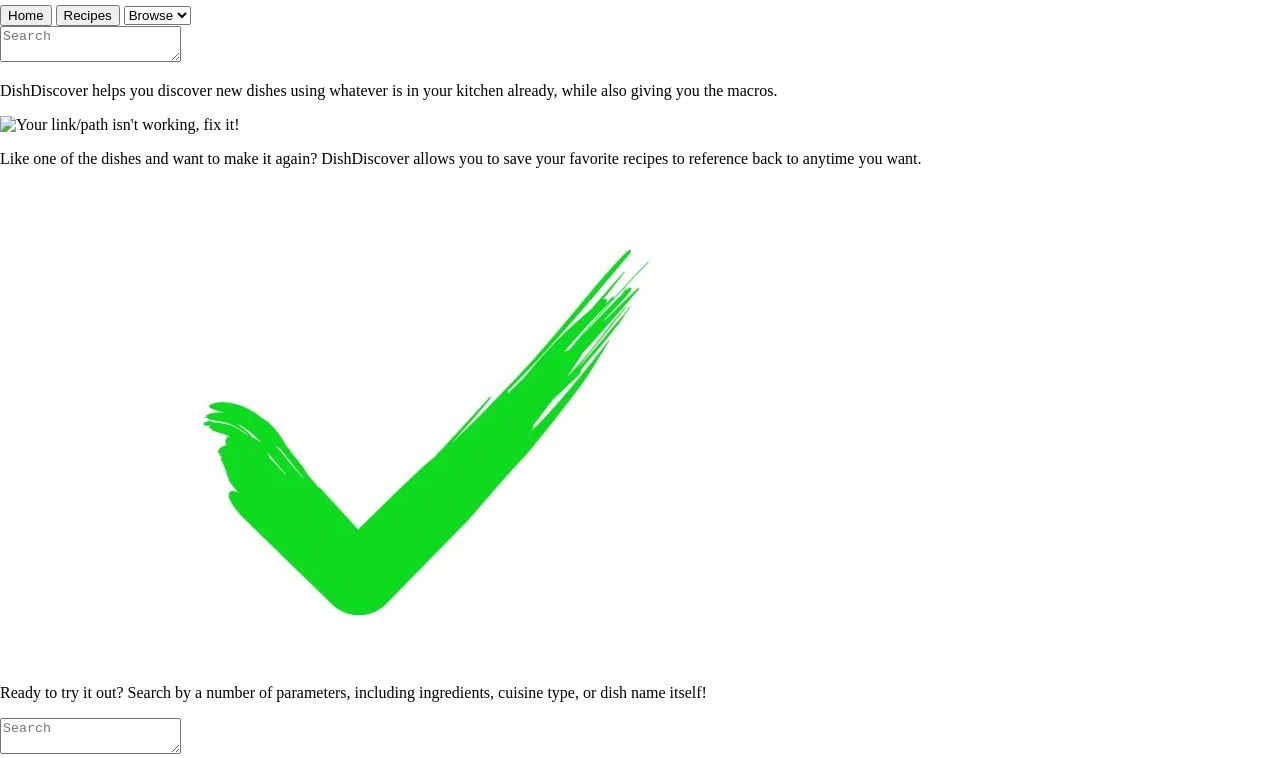
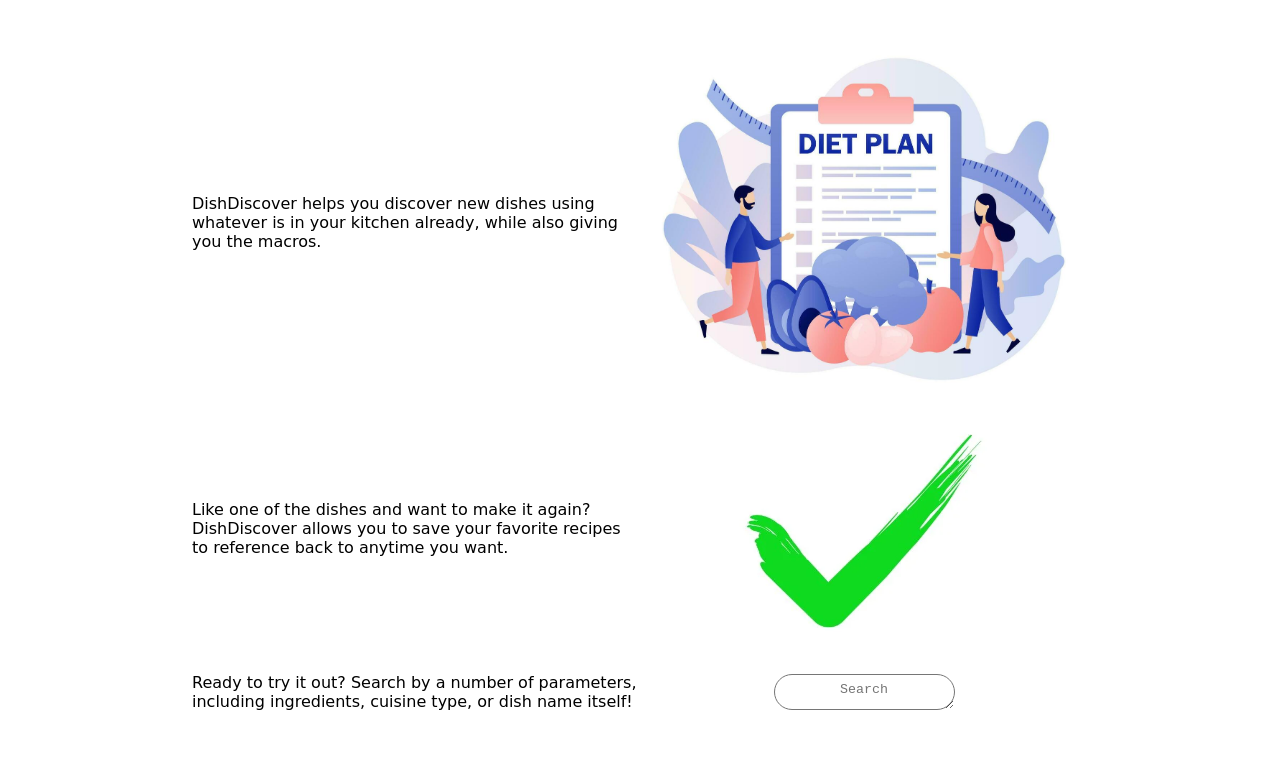
Before and after one commit to tran-christopher/Ajax-Project, a plain HTML site: page index.html in a window 1280 px wide. Shown: the part 75-833 px from the top of the page. After the commit the page ends 802 px from the top, so only its background shows below. Drawn offline with Linux system fonts and the light colour scheme; a web font is replaced by a local one.

Commit message:
WIP CSS for home page #1

```diff
--- a/css/layout.css
+++ b/css/layout.css
@@ -0,0 +1,19 @@
+.hidden {
+  display: none !important;
+}
+
+img {
+  width: 100%;
+}
+
+.row {
+  display: flex;
+}
+
+.column-full {
+  width: 100%;
+}
+
+.column-half {
+  width: 50%;
+}
--- a/css/styles.css
+++ b/css/styles.css
@@ -0,0 +1,56 @@
+body {
+  font-family: 'Short Stack', cursive;
+}
+
+button {
+  font-family: 'Short Stack', cursive;
+}
+
+.orange {
+  background-color: #FECC90;
+}
+
+.home-header {
+  display: flex;
+  justify-content: space-between;
+  justify-content: space-around;
+}
+
+.tabs {
+  border-width: 0px;
+  border-radius: 20px;
+  padding-top: 5px;
+  padding-bottom: 5px;
+  padding-left: 10px;
+  padding-right: 10px;
+}
+
+.middle-tab {
+  margin-right: 10px;
+  margin-left: 10px;
+}
+
+.home-body {
+  display: flex;
+  align-items: center;
+  justify-content: center;
+}
+
+.rounded-search-bar {
+  border-radius: 20px;
+}
+
+::placeholder {
+  text-align: center;
+  line-height: 200%;
+}
+
+.align-self-vertical {
+  align-self: center;
+}
+
+.margin-left-right-body {
+  margin-top: 3%;
+  margin-left: 15%;
+  margin-right: 15%;
+}
--- a/index.html
+++ b/index.html
@@ -8,52 +8,66 @@
   <link rel="stylesheet" href="css/reset.css">
   <link rel="stylesheet" href="css/layout.css">
   <link rel="stylesheet" href="css/styles.css">
+  <link rel="preconnect" href="https://fonts.googleapis.com">
+  <link rel="preconnect" href="https://fonts.gstatic.com" crossorigin>
+  <link href="https://fonts.googleapis.com/css2?family=Short+Stack&display=swap" rel="stylesheet">
 </head>
 <body>
-  <header>
+  <header class="home-header">
     <div>
       <h1>DishDiscover</h1>
     </div>
-    <div>
-      <button type="button">Home</button>
-      <button type="button">Recipes</button>
-      <select>
-        <option selected>Browse</option>
-      </select>
+    <div class="align-self-vertical">
+      <button class="orange tabs" type="button">Home</button>
+      <button class="orange middle-tab tabs" type="button">Recipes</button>
+      <button class="orange tabs" type="button">Browse</button>
     </div>
-    <div>
-      <textarea placeholder="Search"></textarea>
+    <div class="align-self-vertical">
+      <textarea class="rounded-search-bar" placeholder="Search"></textarea>
     </div>
   </header>
 
   <main>
-    <div>
-      <div>
+    <div class="margin-left-right-body">
+      <div class="home-body">
+        <div class="column-half">
           <p>
             DishDiscover helps you discover new dishes
             using whatever is in your kitchen already,
             while also giving you the macros.
           </p>
-        <img scr="images2/image 6.jpg" alt="Your link/path isn't working, fix it!">
         </div>
-      <div>
+        <div class="column-half">
+          <img src="images2/image 6.jpg" alt="Your link/path isn't working, fix it!">
+        </div>
+      </div>
+      <div class="home-body">
+        <div class="column-half">
           <p>
           Like one of the dishes and want to make it again?
           DishDiscover allows you to save your favorite
           recipes to reference back to anytime you want.
         </p>
+        </div>
+        <div class="column-half">
           <img src="images2/image 7.webp" alt="Your link/path isn't working, fix it!">
         </div>
-      <div>
+      </div>
+      <div class="home-body">
+        <div class="column-half">
           <p>
             Ready to try it out? Search by a number of
             parameters, including ingredients, cuisine
             type, or dish name itself!
           </p>
-        <textarea placeholder="Search"></textarea>
+        </div>
+        <div class="column-half home-body">
+          <textarea class="rounded-search-bar" placeholder="Search"></textarea>
+        </div>
       </div>
     </div>
   </main>
+
   <script src="js/data.js"></script>
   <script src="js/main.js"></script>
 </body>
```
Lines whose indentation alone changed are shown as unchanged.
